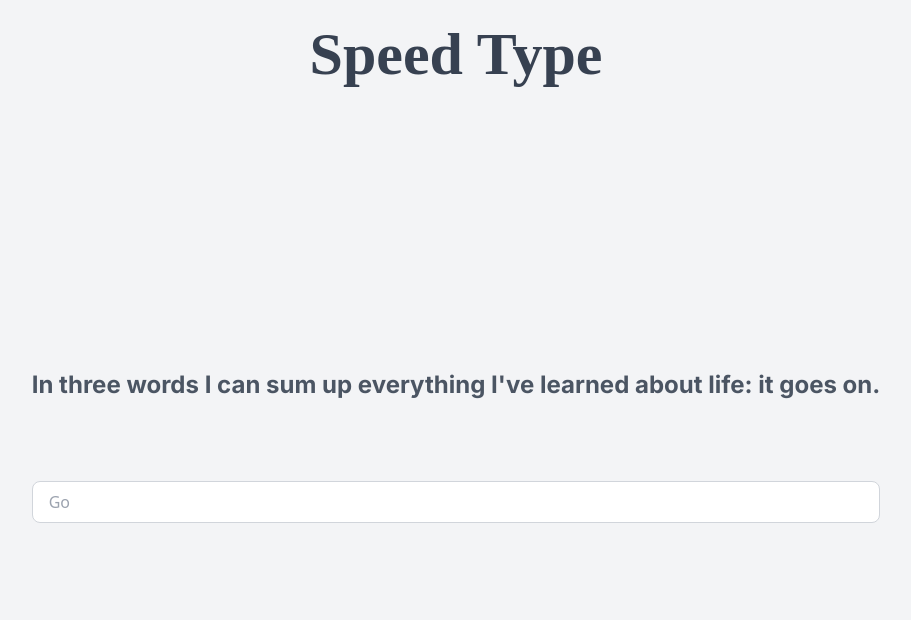
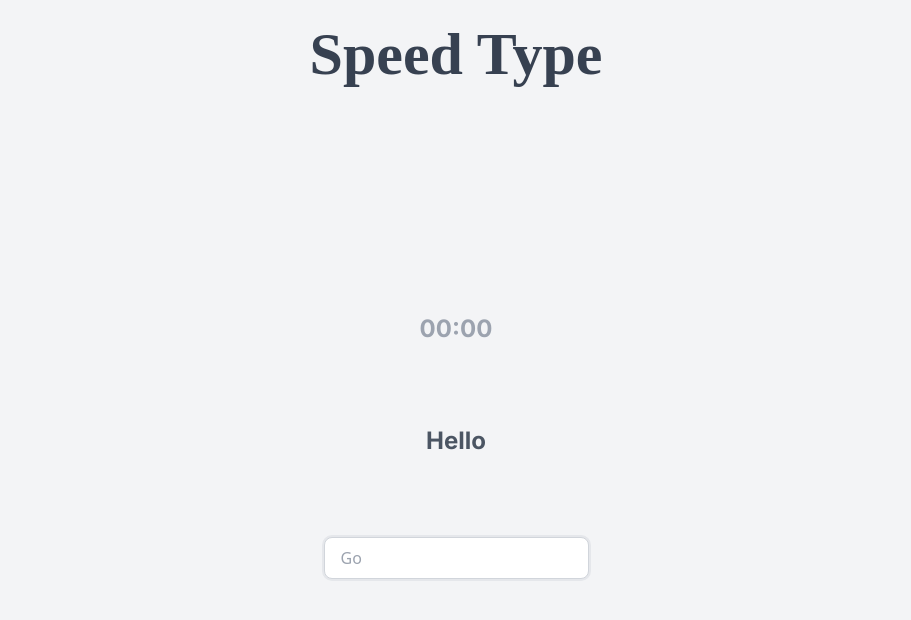
Before and after one commit to 3zoDev/speedtype, a Next.js app: page / in a window 1280 px wide. Shown: the top 620 px of the page, without its empty margins (184-1095 px from the left). Built offline with nearby package versions, Linux system fonts and the light colour scheme.

Commit message:
fix the typing bug and add timer

```diff
--- a/pages/index.js
+++ b/pages/index.js
@@ -1,29 +1,67 @@
 import { useState, useEffect } from 'react';
 import textdata from '../LocalData/data';
 export default function Home() {
-	const [data, setData] = useState('');
-	const [textValue, setTextValue] = useState();
+	const [data, setData] = useState('Hello');
 	const [charPointer, setCharPointer] = useState(0);
 	const [rightPointer, setRightPointer] = useState(0);
-	const [wrongFlag, setWrongFlag] = useState(false);
+	const [time, setTime] = useState(0);
+	const [start, setStart] = useState(false);
+	const [startText, setStartText] = useState(false);
 
-	var randomProperty = function () {
-		var keys = Object.keys(textdata);
-		setData(textdata[keys[(keys.length * Math.random()) << 0]]);
-	};
+	// var randomProperty = function () {
+	// 	var keys = Object.keys(textdata);
+	// 	setData(textdata[keys[(keys.length * Math.random()) << 0]]);
+	// };
 
+	// useEffect(() => {
+	// 	// randomProperty(textdata);
+	// }, []);
 	useEffect(() => {
-		randomProperty(textdata);
-	}, []);
+		let interval = null;
+
+		if (start) {
+			interval = setInterval(() => {
+				setTime((prevTime) => prevTime + 10);
+			}, 10);
+		} else {
+			clearInterval(interval);
+		}
+		return () => clearInterval(interval);
+	}, [start]);
 
 	const onType = (e) => {
+		if (startText == false) {
+			setStartText(true);
+			setStart(true);
+		}
+		if (
+			data.length === data.slice(0, rightPointer + 1).length &&
+			start == true
+		) {
+			setStartText(false);
+			setStart(false);
+		}
 		setCharPointer(e.target.value.length);
 		if (data.slice(0, charPointer + 1) === e.target.value) {
 			setRightPointer(e.target.value.length);
 		}
-		setTextValue(e.target.value);
-		console.log(data.slice(0, charPointer + 1), e.target.value);
 	};
+
+	const onDelete = (e) => {
+		if (e.key === 'Backspace' && e.target.value.length !== 0) {
+			setCharPointer(e.target.value.length - 1);
+
+			if (charPointer == rightPointer) {
+				setRightPointer(rightPointer - 1);
+			}
+		}
+	};
+	// console.log('CP: ' + charPointer, 'RP: ' + rightPointer);
+	// console.log(
+	// 	'CP: ' + data.slice(0, charPointer),
+	// 	'RP: ' + data.slice(0, rightPointer)
+	// );
+	// console.log(start);
 
 	return (
 		<div className="flex flex-col items-center h-screen py-2 bg-gray-100">
@@ -32,6 +70,10 @@ export default function Home() {
 					Speed Type
 				</span>
 				<div className="flex flex-col justify-center items-center max-w-screen-lg h-full space-y-20">
+					<div className="text-left text-2xl font-bold text-gray-400 font-inter">
+						<span>{('0' + Math.floor((time / 60000) % 60)).slice(-2)}:</span>
+						<span>{('0' + Math.floor((time / 1000) % 60)).slice(-2)}</span>
+					</div>
 					<span className="text-left text-2xl font-bold text-gray-600 font-inter">
 						{data.split('').map((i, x) => {
 							if (x < charPointer) {
@@ -58,9 +100,13 @@ export default function Home() {
 						<input
 							placeholder="Go"
 							onChange={onType}
+							ref={(input) => input && input.focus()}
+							onKeyDown={onDelete}
 							className="px-4 py-2 rounded-lg border border-gray-300 focus:outline-none focus:ring-2 focus:ring-gray-200 w-full"
 						/>
 					</div>
+					{/* <button onClick={() => setStart(true)}>Start</button>
+					<button onClick={() => setStart(false)}>Stop</button> */}
 				</div>
 			</main>
 		</div>
```
